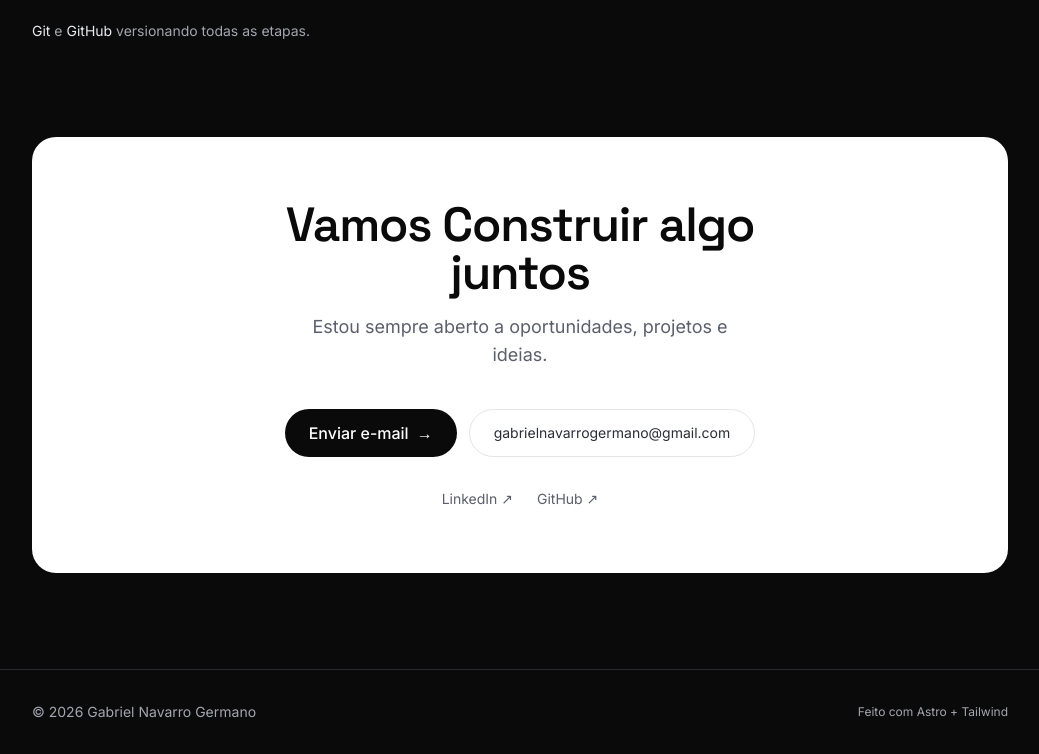
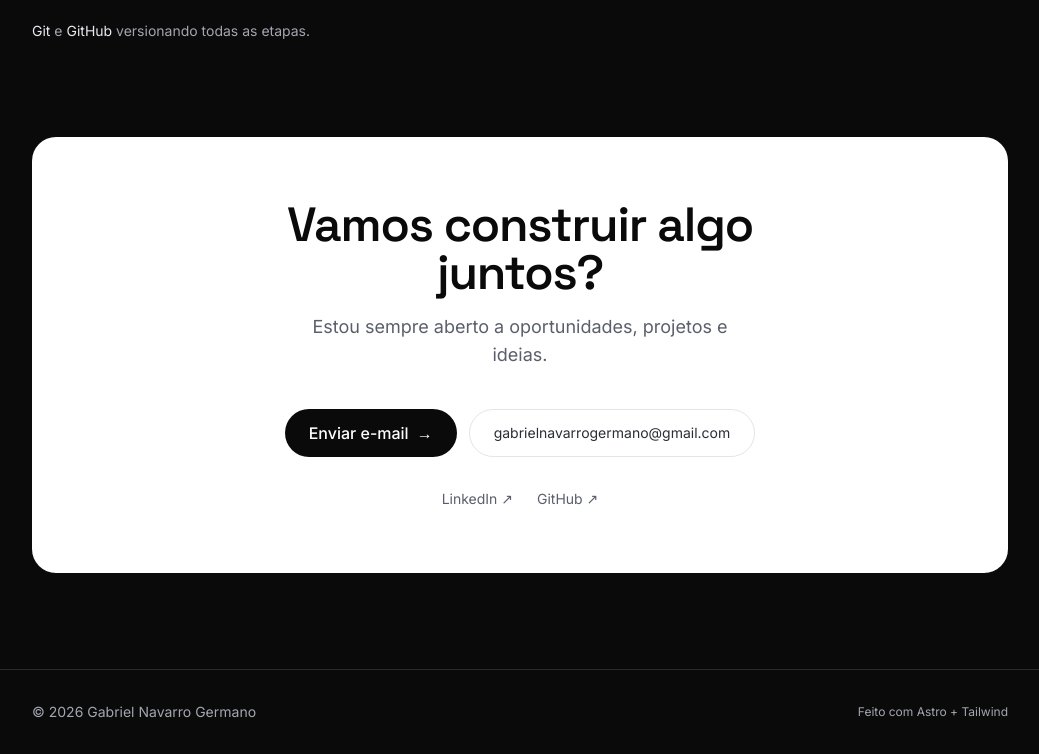
Before and after one commit to gabrielnavarrogermano-code/portfolio, an Astro site: page / in a window 1280 px wide. Shown: the part 3949-4703 px from the top of the page, without its empty margins (120-1159 px from the left). Built offline with nearby package versions, Linux system fonts and the light colour scheme; Astro itself is replaced by a stand-in of ours.

Commit message:
Corrige título da chamada de contato
Co-Authored-By: Claude Opus 5.5 <noreply@anthropic.com>

```diff
--- a/src/components/Contact.astro
+++ b/src/components/Contact.astro
@@ -9,7 +9,7 @@ import { site } from '../data/site';
   >
     <div class="relative">
       <h2 class="mx-auto max-w-xl text-3xl font-semibold tracking-tight text-heading sm:text-5xl">
-        Vamos Construir algo juntos
+        Vamos construir algo juntos?
       </h2>
       <p class="mx-auto mt-4 max-w-md text-lg text-muted">
         Estou sempre aberto a oportunidades, projetos e ideias.
```
